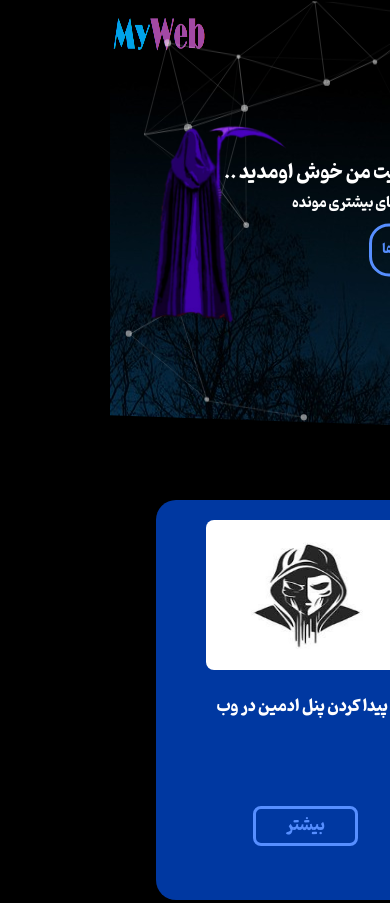
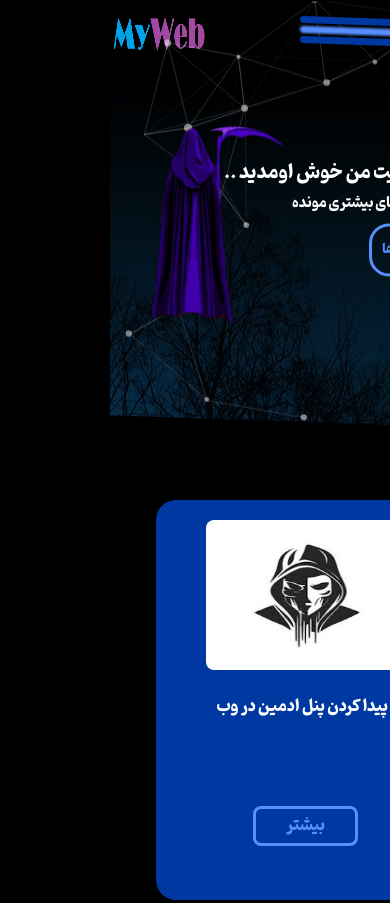
Before and after one commit to SeFiideas/SeFiideas.github.io, a plain HTML site: page index.html in a window 390 px wide. Shown: the top 903 px of the page. Drawn offline with nearby package versions, Linux system fonts and the light colour scheme.

Commit message:
Update style.css

```diff
--- a/assets/css/style.css
+++ b/assets/css/style.css
@@ -654,7 +654,7 @@ label{
         position: a;
         background: aqua;
         z-index: 10;
-        width: 180px;
+        width: 80px;
         left: 0%;
         top: 3%;
     }
@@ -697,13 +697,13 @@ label{
     }
 
     .kh1{
-        width: 6%;
+        width: 36%;
     }
     .kh2{
-        width: 6%;
+        width: 36%;
     }
     .kh3{
-        width: 6%;
+        width: 36%;
     }
     .mtn{
         margin-top: 35%;
```
